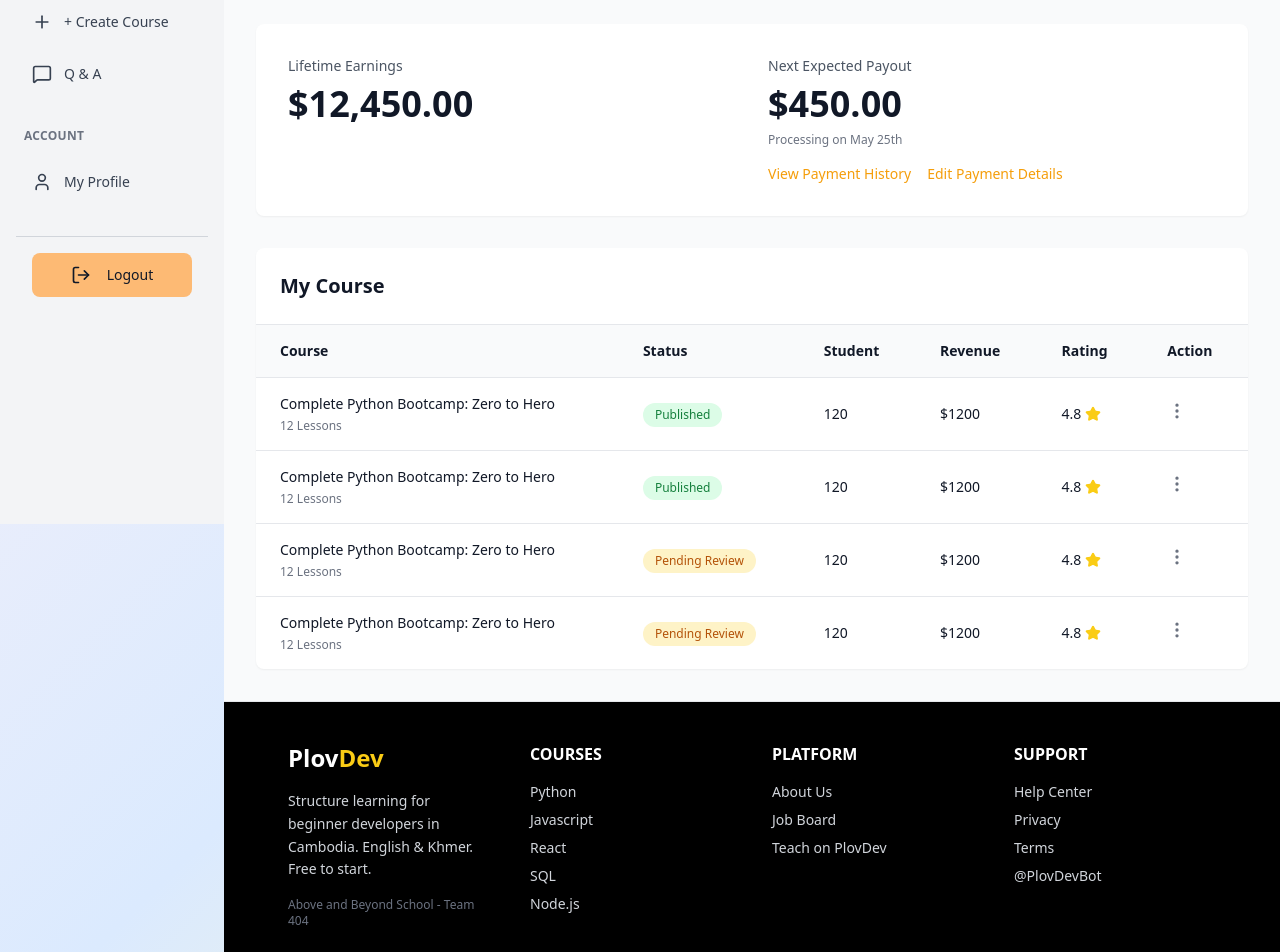
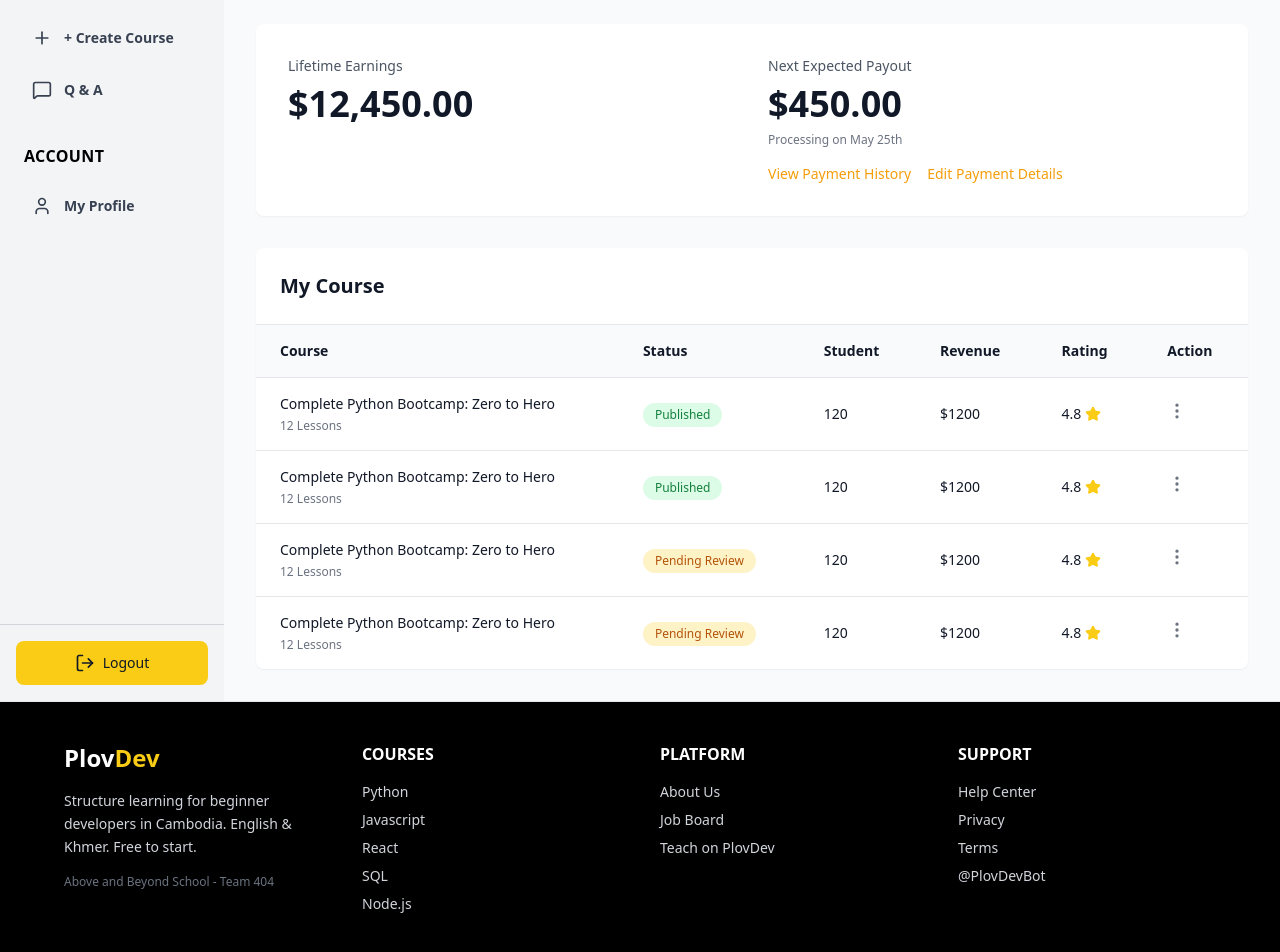
Before and after one commit to four-zero-four-not-found/PlovDev, a React (Vite) app in the folder client/: page / in a window 1280 px wide. Shown: the part 340-1292 px from the top of the page. Built offline with nearby package versions, Linux system fonts and the light colour scheme.

Commit message:
feat(sidebar): fix footer and sideba

```diff
--- a/client/src/components/layout/Sidebar.jsx
+++ b/client/src/components/layout/Sidebar.jsx
@@ -38,16 +38,16 @@ const Sidebar = () => {
   ];
 
   return (
-    <aside className="fixed left-0 top-15 h-screen w-56 bg-gray-100 flex flex-col z-40">
+    <aside className="min-h-screen w-56 bg-gray-100 flex flex-col z-10">
         {/* Accent Strip */}
         <div className="absolute right-0 top-0 w-10 h-full"></div>
 
         {/* Navigation Sections */}
-        <nav className="flex-1  px-4 py-8 space-y-8">
+        <nav className="flex-1 font-semibold px-4 py-8 space-y-8">
           {navSections.map((section, idx) => (
             <div key={idx}>
               {/* Section Title */}
-              <h3 className="text-xs font-semibold text-gray-500 uppercase tracking-wide mb-4 px-2">
+              <h3 className="text-md font-bold text-black uppercase tracking-wide mb-4 px-2">
                 {section.title}
               </h3>
 
@@ -76,11 +76,12 @@ const Sidebar = () => {
               </ul>
             </div>
           ))}
+        </nav>
 
         {/* Logout Section */}
-        <div className="border-t border-gray-300 p-4">
+        <div className="border-t border-gray-300 p-4 mt-28">
           <button
-            className="w-full flex items-center justify-center gap-4 bg-orange-300 hover:bg-orange-400 text-gray-900 font-medium py-3 px-4 rounded-lg transition-colors duration-200"
+            className="w-full flex items-center justify-center gap-2 bg-yellow-400 hover:bg-yellow-500 text-gray-900 font-medium py-3 px-4 rounded-lg transition-colors duration-200"
             onClick={() => {
               // Handle logout
               console.log('Logout clicked');
@@ -90,7 +91,6 @@ const Sidebar = () => {
             <span className="text-sm">Logout</span>
           </button>
         </div>
-        </nav>
       </aside>
 
   );
--- a/client/src/pages/teacher/TeacherDashboard.jsx
+++ b/client/src/pages/teacher/TeacherDashboard.jsx
@@ -99,7 +99,7 @@ const TeacherDashboard = () => {
         <Sidebar />
 
         {/* Main Content */}
-        <div className="flex-1 ml-56 bg-gray-50">
+        <div className="flex-1 bg-gray-50">
           <div className="p-8">
             {/* Page Title */}
             <h1 className="text-4xl font-bold text-gray-900 mb-8">
@@ -290,7 +290,7 @@ const TeacherDashboard = () => {
 
 
       {/* Footer */}
-      <footer className="ml-56 bg-white border-t border-gray-200">
+      <footer className="w-full bg-white border-t border-gray-200">
         <Footer />
       </footer>
     </div>
```
